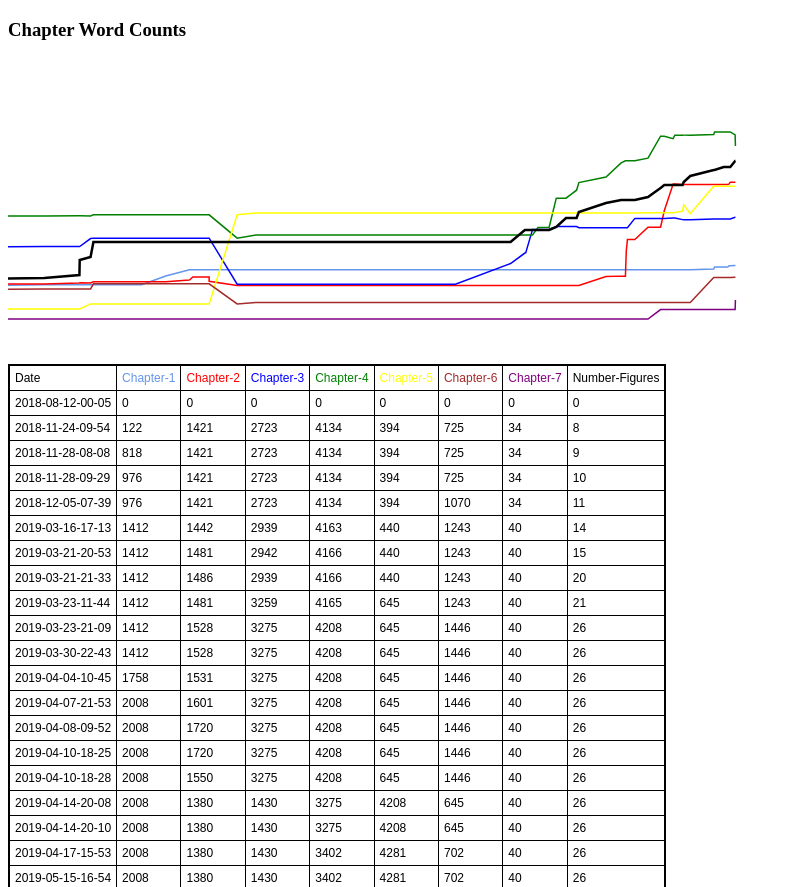
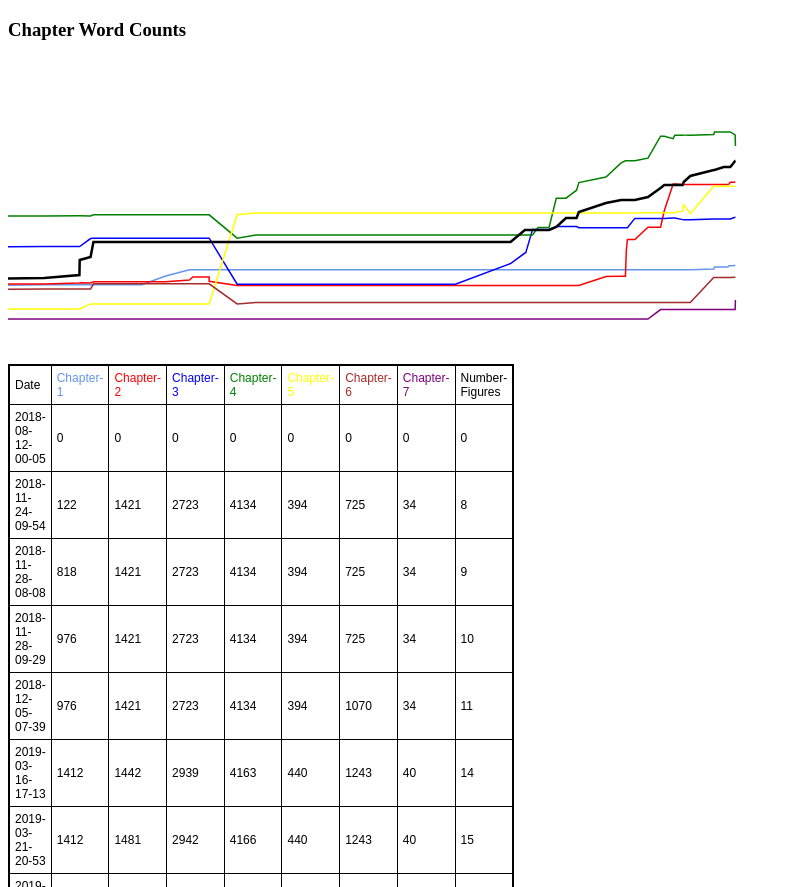
Before and after one commit to alexmorley/how-is-your-thesis-going, a plain HTML site: page index.html in a window 1280 px wide. Shown: the part 61-948 px from the top of the page, without its empty margins (0-792 px from the left). Drawn offline with nearby package versions, Linux system fonts and the light colour scheme.

Commit message:
Automatic Commit Message at Wed 26 Jun 12:32:02 BST 2019

```diff
--- a/style.css
+++ b/style.css
@@ -44,6 +44,7 @@ table {
     border-collapse: collapse;
     border: 2px black solid;
     font: 12px sans-serif;
+    width: 300pt;
 }
 td {
     border: 1px black solid;
```
